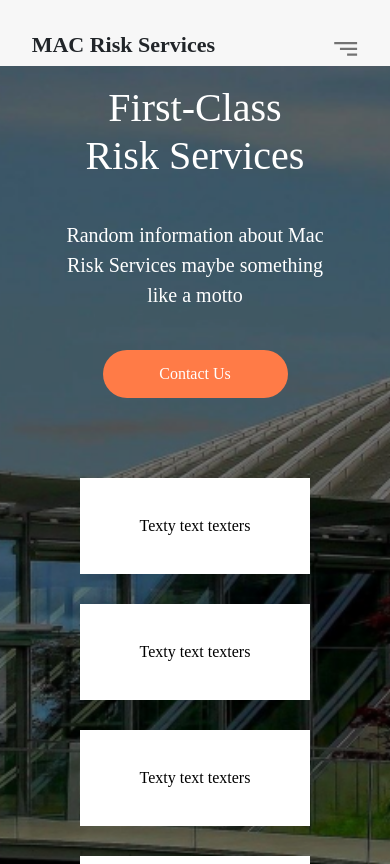
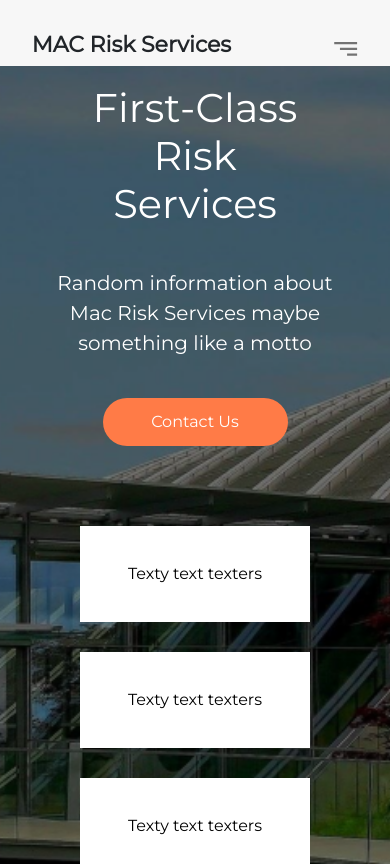
Before and after one commit to gabe305/MAC_Risk, a React (Create React App) app: page / in a window 390 px wide. Shown: the top 864 px of the page. Built offline with nearby package versions, Linux system fonts and the light colour scheme.

Commit message:
removed hamburger definition in app.js

```diff
--- a/src/App.js
+++ b/src/App.js
@@ -1,5 +1,4 @@
 import Nav from "./Components/Nav/nav";
-import Hamburger from "./Components/HamburgerModal/HamburgerModal";
 import Hero from "./Components/Hero/hero";
 import Services from "./Components/Services/services";
 import WhoWeAre from "./Components/WhoWeAre/whoWeAre";
--- a/src/Components/HamburgerModal/HamburgerModal.scss
+++ b/src/Components/HamburgerModal/HamburgerModal.scss
@@ -1,4 +1,5 @@
 @import "~bootstrap/scss/bootstrap";
+
 
 .hamburger {
   color: #737373 !important;
@@ -19,6 +20,7 @@
   }
 
   &__item {
+    font-family: Montserrat;
     font-size: 30px;
     font-weight: 400;
     line-height: 45px;
--- a/src/app.scss
+++ b/src/app.scss
@@ -1,6 +1,8 @@
 @import "~bootstrap/scss/bootstrap";
-html body {
+@import url('https://fonts.googleapis.com/css2?family=Montserrat&display=swap');
+
+body {
   margin: 0;
   padding: 0;
-  font-family: Montserrat;
+  font-family: 'Montserrat', sans-serif;
 }
```
